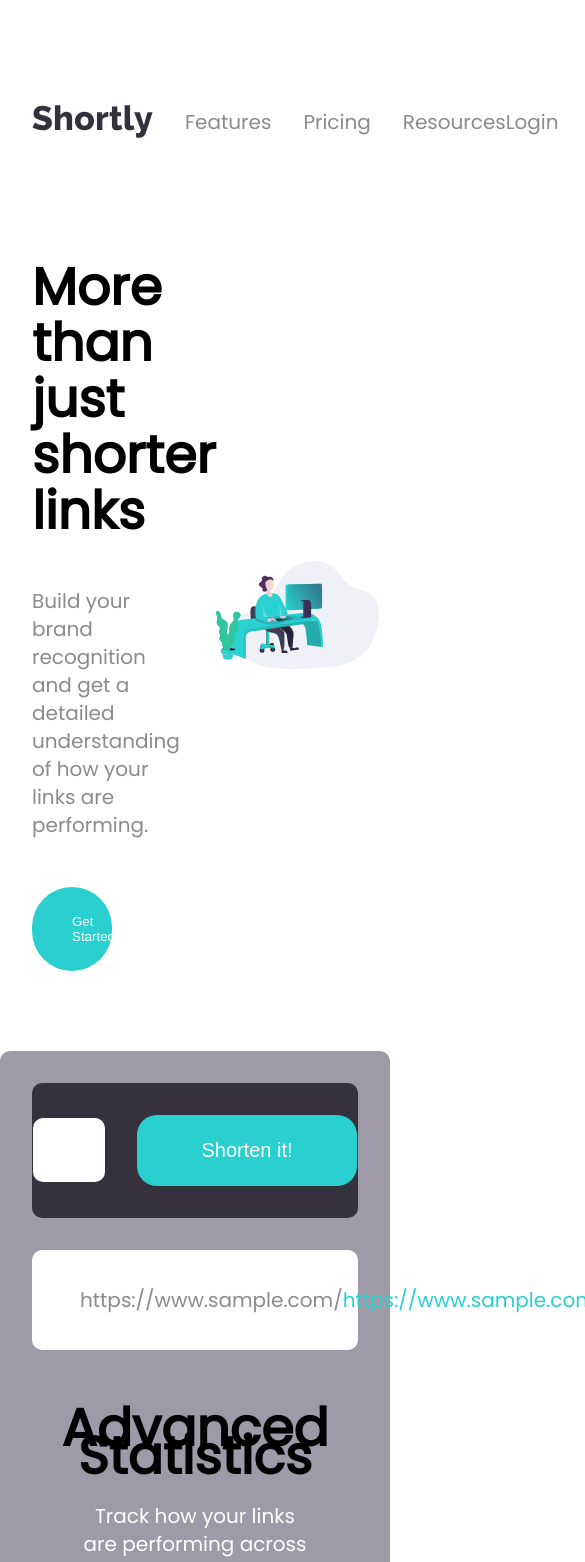
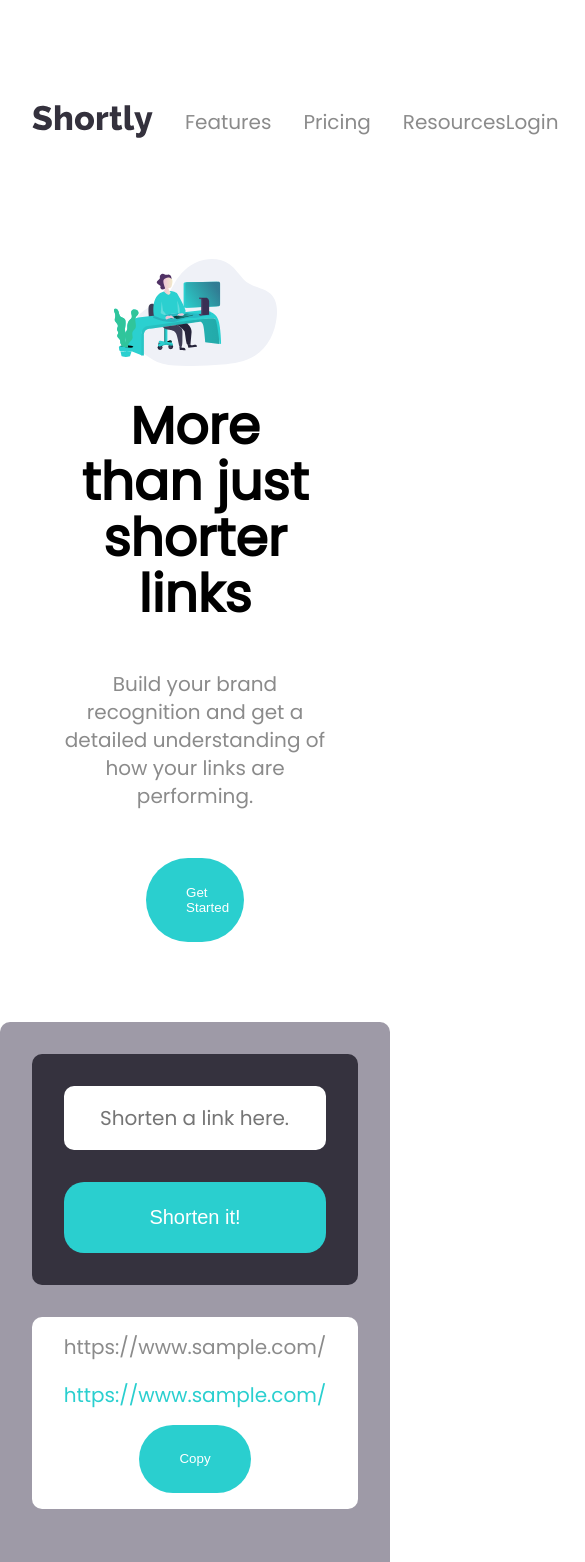
Before and after one commit to nonsoo/url-shorten--app, a React (Create React App) app: page / in a window 390 px wide. Shown: the top 1562 px of the page, 585 px wide, since content can reach past the window. Built offline with nearby package versions, Linux system fonts and the light colour scheme.

Commit message:
Mobile Responsive

```diff
--- a/src/App.js
+++ b/src/App.js
@@ -5,7 +5,6 @@ import Nav from "./Components/Nav";
 import Btn from "./Components/Interactive/Btn";
 import ShortenUrlComp from "./Components/Interactive/ShortenUrlComp";
 import Feature from "./Components/Features";
-import ShortLinks from "./Components/Interactive/ShortLinks";
 
 import HeaderImg from "./imgs/illustration-working.svg";
 import RecognitionImg from "./imgs/icon-brand-recognition.svg";
@@ -32,9 +31,6 @@ function App() {
       </section>
       <section className="midSection mainContent">
         <ShortenUrlComp />
-        <div className="ShortLinksCon">
-          <ShortLinks />
-        </div>
 
         <div className="midSectionText">
           <p className="midSectionText__Header">Advanced Statistics</p>
@@ -44,7 +40,7 @@ function App() {
           </p>
         </div>
 
-        <div className="FeaturesCon">
+        <div className="FeaturesCon mainContent">
           <Feature
             featureName="Brand Recognition"
             featureDescri="Boost your brand recognition with each click. Generic links don't mean a thing. Brand links help instill confidence in your product."
--- a/src/Components/Interactive/ShortenUrlComp.jsx
+++ b/src/Components/Interactive/ShortenUrlComp.jsx
@@ -1,4 +1,5 @@
 import React from "react";
+import ShortLinks from "./ShortLinks";
 
 const ShortenUrlComp = () => {
   return (
@@ -11,6 +12,9 @@ const ShortenUrlComp = () => {
         />
         <input type="button" className="ShortenForm__btn" value="Shorten it!" />
       </form>
+      <div className="ShortLinksCon">
+        <ShortLinks />
+      </div>
     </section>
   );
 };
--- a/src/css/comp.css
+++ b/src/css/comp.css
@@ -134,3 +134,24 @@
 .shortLinks__sURL {
   color: var(--col-Prmy-mod);
 }
+
+@media screen and (max-width: 800px) {
+  .ShortenForm,
+  .shortLinks,
+  .shortLinksGenCon {
+    flex-direction: column;
+  }
+
+  .ShortenForm__Input,
+  .ShortenForm__btn {
+    width: 100%;
+  }
+
+  .shortLinks {
+    gap: 1.25rem;
+  }
+
+  .FeatureImgCon {
+    align-self: center;
+  }
+}
--- a/src/css/layout.css
+++ b/src/css/layout.css
@@ -139,3 +139,30 @@
   gap: 2rem;
   margin-top: 4rem;
 }
+
+@media screen and (max-width: 800px) {
+  .IntroCon,
+  .FeaturesCon {
+    flex-direction: column;
+  }
+
+  .introText {
+    order: 1;
+    justify-content: center;
+    align-items: center;
+    margin-top: 2rem;
+  }
+
+  .introText__Header,
+  .introText__Descri {
+    text-align: center;
+  }
+
+  .introText__Btn {
+    align-self: center;
+  }
+
+  .FeaturesCon {
+    gap: 4rem;
+  }
+}
```
